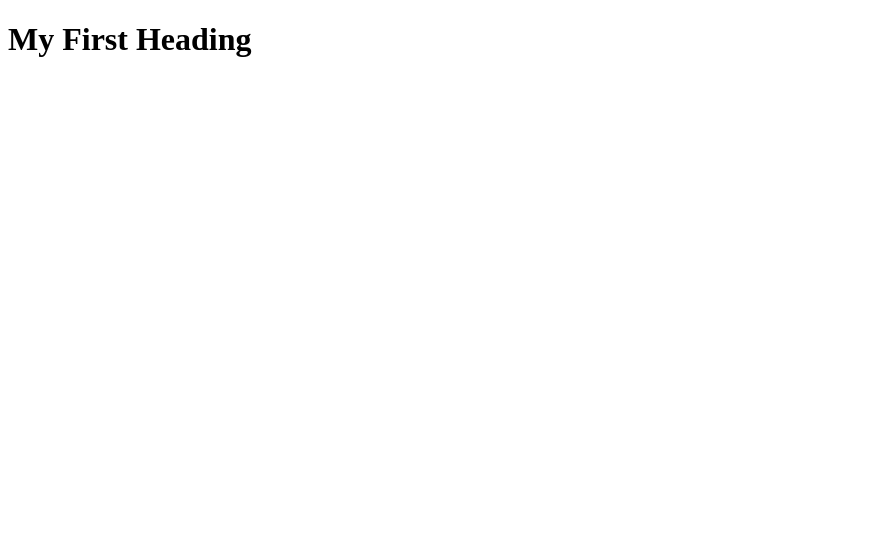
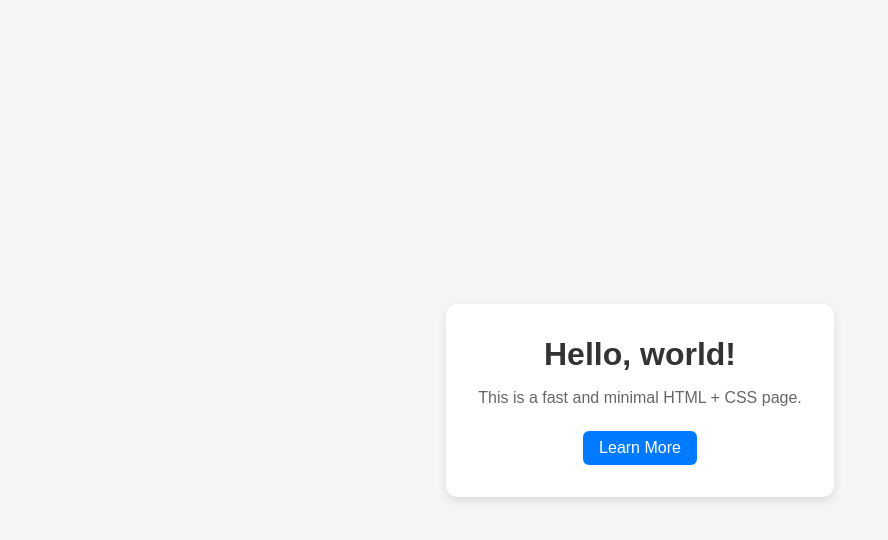
Before and after one commit to liorAgithub/Repository_Test, a plain HTML site: page index.html in a window 1280 px wide. Shown: the whole page, without its empty margins (0-888 px from the left). Drawn offline with Linux system fonts and the light colour scheme.

Commit message:
Update index.html

```diff
--- a/index.html
+++ b/index.html
@@ -1,8 +1,58 @@
 <!DOCTYPE html>
-<html>
+<html lang="en">
+<head>
+  <meta charset="UTF-8" />
+  <meta name="viewport" content="width=device-width, initial-scale=1.0" />
+  <title>Fast Page</title>
+  <style>
+    body {
+      margin: 0;
+      font-family: sans-serif;
+      background: #f5f5f5;
+      color: #333;
+      display: flex;
+      justify-content: center;
+      align-items: center;
+      height: 100vh;
+    }
+
+    .card {
+      background: white;
+      padding: 2rem;
+      border-radius: 12px;
+      box-shadow: 0 4px 10px rgba(0, 0, 0, 0.1);
+      text-align: center;
+    }
+
+    h1 {
+      margin: 0 0 1rem;
+    }
+
+    p {
+      margin: 0;
+      color: #666;
+    }
+
+    a {
+      display: inline-block;
+      margin-top: 1.5rem;
+      padding: 0.5rem 1rem;
+      background: #007bff;
+      color: white;
+      text-decoration: none;
+      border-radius: 6px;
+    }
+
+    a:hover {
+      background: #0056b3;
+    }
+  </style>
+</head>
 <body>
-
-<h1>My First Heading</h1>
-
+  <div class="card">
+    <h1>Hello, world!</h1>
+    <p>This is a fast and minimal HTML + CSS page.</p>
+    <a href="#">Learn More</a>
+  </div>
 </body>
 </html>
```
